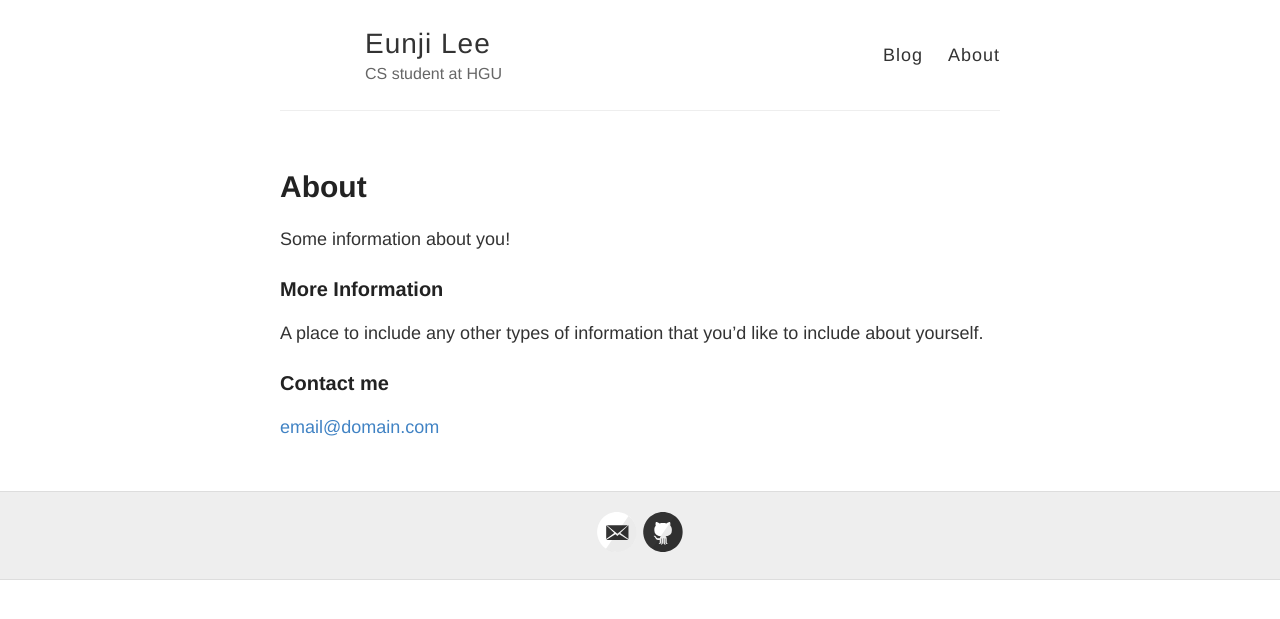
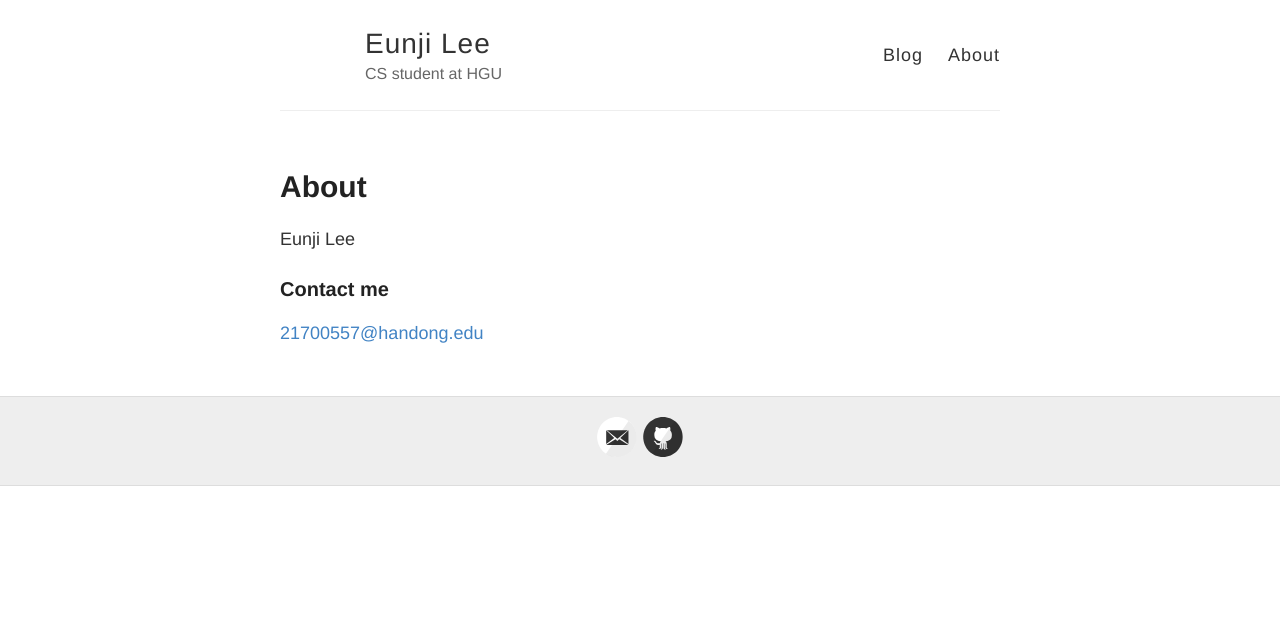
Before and after one commit to EunjiLee98/EunjiLee98.github.io, a Jekyll site: the page built from about.md, in a window 1280 px wide. Shown: the top 619 px of the page. Built offline with Jekyll 4.4.1, drawn with Linux system fonts in a browser that asks for light colours.

Commit message:
Update about.md

```diff
--- a/about.md
+++ b/about.md
@@ -4,12 +4,8 @@ title: About
 permalink: /about/
 ---
 
-Some information about you!
-
-### More Information
-
-A place to include any other types of information that you'd like to include about yourself.
+Eunji Lee
 
 ### Contact me
 
-[email@domain.com](mailto:email@domain.com)
+[21700557@handong.edu](mailto:21700557@handong.edu)
```
